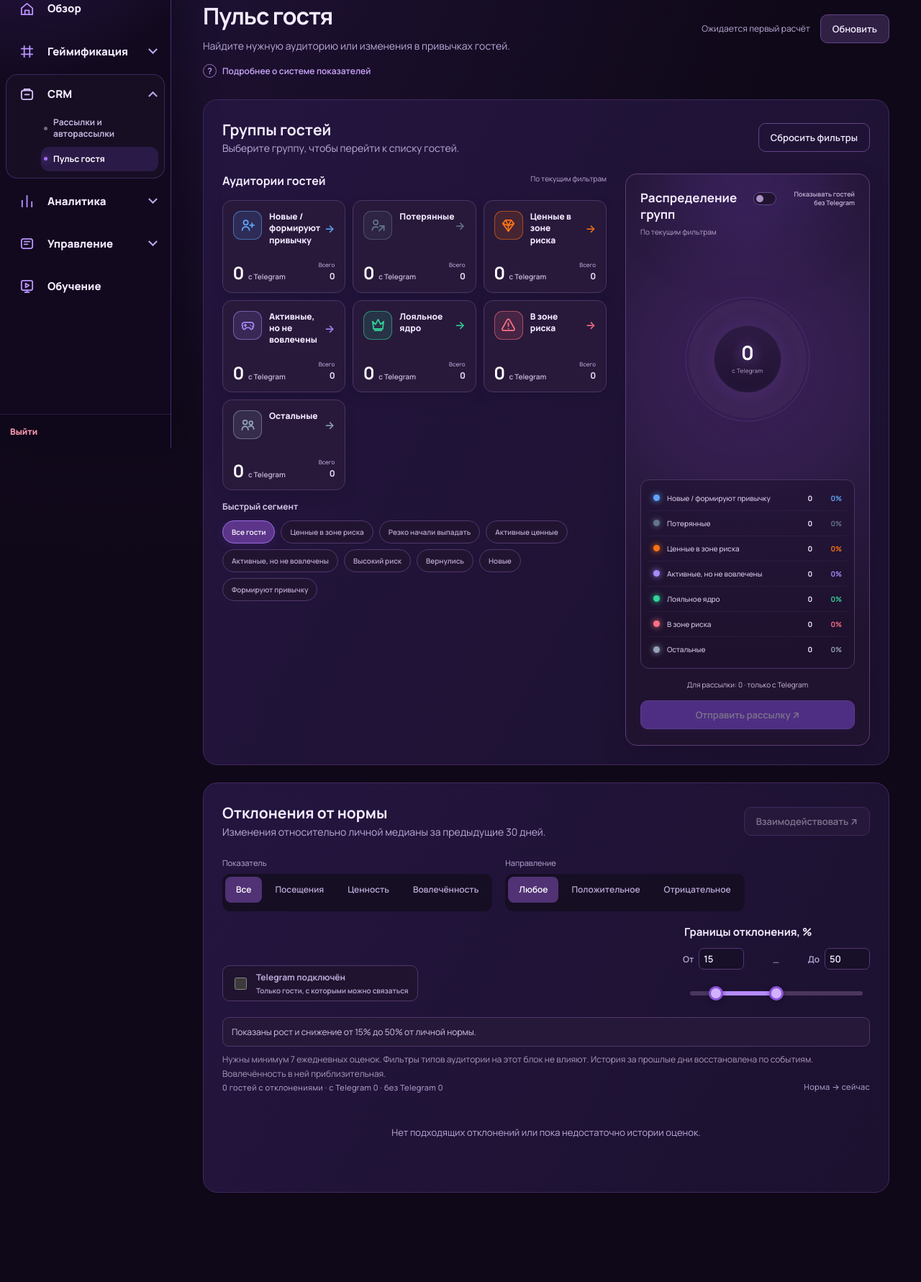
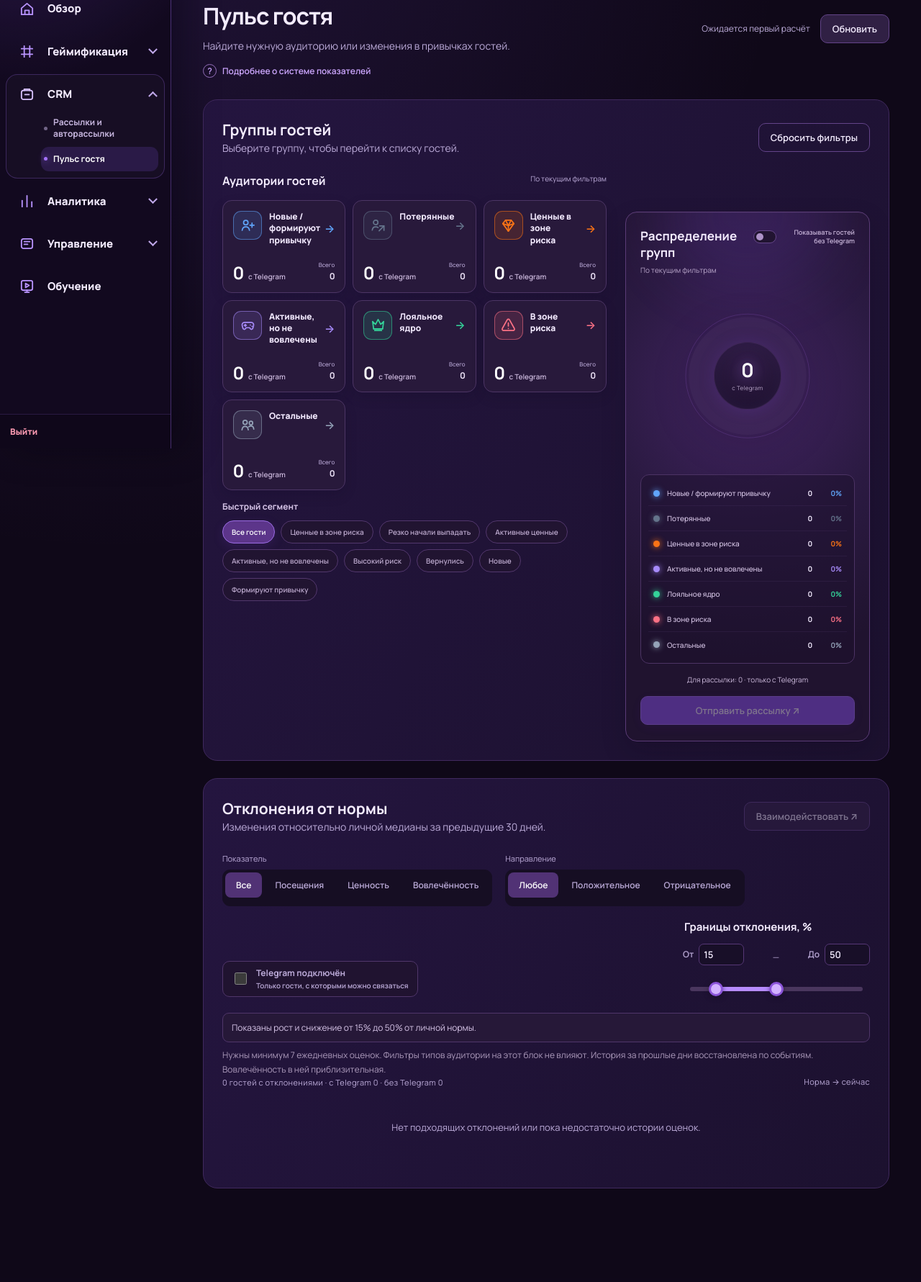
Before and after one commit to stigmaates/CM_V2, a Flask app: page /owner/guest-pulse in a window 1280 px wide. Shown: the part 177-1958 px from the top of the page at 72% size. After the commit the page ends 1828 px from the top, so only its background shows below. Run offline with Flask 3, Linux system fonts and the light colour scheme; the visitor is signed in with stand-in values (Sample User, id 1); data that the repository does not hold is empty; some libraries are stand-ins or nearby versions.

Commit message:
Align and enlarge guest distribution chart

```diff
--- a/app/static/css/guest_pulse.css
+++ b/app/static/css/guest_pulse.css
@@ -151,6 +151,9 @@
 #gpChartLabels{pointer-events:none}.gp-chart-sector,.gp-chart-callout,.gp-chart-callout-dot,.gp-chart-percent,.gp button.gp-legend-row{transition:opacity .2s,filter .2s,background .2s,transform .2s}.gp button.gp-legend-row.is-dimmed{opacity:.2}.gp button.gp-legend-row.is-highlighted{background:#49305f;transform:translateX(2px)}
 .gp-segment-label{gap:10px}.gp-segment-label>span{font-size:12px;font-weight:650;color:#d8c6e9}.gp-segment-chips{display:flex;flex-wrap:wrap;gap:8px}.gp .gp-segment-chips button{width:auto;margin:0;padding:8px 12px;border-color:#52376d;border-radius:99px;background:#211431;color:#baa7cb;font-size:10px}.gp .gp-segment-chips button:hover,.gp .gp-segment-chips button:focus-visible{background:#352249;color:#eee5f8}.gp .gp-segment-chips button.is-active{border-color:#9b6ce3;background:#5c358a;color:#fff;box-shadow:0 4px 14px #6f3bb72e}
 
+/* Align the distribution card with the first audience row and use its chart space efficiently. */
+@media(min-width:1251px){.gp-chart-block{margin-top:53px}.gp-donut{width:min(100%,430px);aspect-ratio:1.25}}
+
 /* Audience drilldown opens above the overview and keeps the page position intact. */
 .gp-audience-dialog{box-sizing:border-box;width:min(1280px,calc(100vw - 28px));max-width:none;height:min(860px,calc(100dvh - 28px));max-height:none;margin:auto;padding:0;border:1px solid #68478a;border-radius:20px;background:#1b102a;color:var(--text-main);overflow:hidden;box-shadow:0 28px 90px #07030dbd}
 .gp-audience-dialog::backdrop{background:#09040ec4;backdrop-filter:blur(7px)}
--- a/app/templates/owner/guest_pulse.html
+++ b/app/templates/owner/guest_pulse.html
@@ -1,6 +1,6 @@
 {% extends 'owner/base.html' %}
 {% block title %}{{ header_club_name or 'Cyber Bonus' }} — Пульс гостя{% endblock %}
-{% block extra_css %}<link rel="stylesheet" href="{{ url_for('static', filename='css/dashboard.css') }}"><link rel="stylesheet" href="{{ url_for('static', filename='css/guest_pulse.css', v='20260919-audience-drawer-2') }}">{% endblock %}
+{% block extra_css %}<link rel="stylesheet" href="{{ url_for('static', filename='css/dashboard.css') }}"><link rel="stylesheet" href="{{ url_for('static', filename='css/guest_pulse.css', v='20260919-chart-align-1') }}">{% endblock %}
 {% block content %}
 <main class="gp" id="guestPulse">
   <header class="gp-heading"><div><span class="gp-eyebrow">ГОСТИ И ОТНОШЕНИЯ</span><h1>Пульс гостя</h1><p>Найдите нужную аудиторию или изменения в привычках гостей.</p><button type="button" class="gp-help-trigger" id="gpHelpOpen" aria-haspopup="dialog" aria-controls="gpHelpDialog" aria-expanded="false"><span aria-hidden="true">?</span> Подробнее о системе показателей</button></div><div class="gp-sync"><span id="gpUpdated">Загрузка данных…</span><button type="button" id="gpRefresh">Обновить</button></div></header>
@@ -9,7 +9,7 @@
     <div class="gp-section-head"><div><h2 id="gpAudienceTitle">Группы гостей</h2><p>Выберите группу, чтобы перейти к списку гостей.</p></div><button type="button" class="gp-quiet" id="gpReset">Сбросить фильтры</button></div>
     <div class="gp-audience-layout">
       <div class="gp-audiences"><div class="gp-audience-panel-head"><h3>Аудитории гостей</h3><span>По текущим фильтрам</span></div><div id="gpAudienceList" class="gp-audience-cards"></div><div class="gp-segment-label"><span>Быстрый сегмент</span><div class="gp-segment-chips" id="gpSegments"><button type="button" data-segment="" class="is-active" aria-pressed="true">Все гости</button>{% for key,label in segments.items() %}<button type="button" data-segment="{{ key }}" aria-pressed="false">{{ label }}</button>{% endfor %}</div></div></div>
-      <aside class="gp-chart-block" aria-labelledby="gpDistributionTitle"><div class="gp-distribution-head"><div><h3 id="gpDistributionTitle">Распределение групп</h3><p>По текущим фильтрам</p></div><label class="gp-chart-toggle"><input type="checkbox" id="gpChartIncludeWithout"><span aria-hidden="true"></span><b>Показывать гостей без Telegram</b></label></div><div class="gp-donut"><svg viewBox="-55 -55 350 350" id="gpChart" aria-label="Распределение гостей по группам"><circle class="gp-chart-halo" cx="120" cy="120" r="101"/><circle class="gp-chart-track" cx="120" cy="120" r="70"/><g id="gpChartSectors"></g><g id="gpChartLabels" aria-hidden="true"></g></svg><div class="gp-pie-center"><strong id="gpDistributionTotal">—</strong><span id="gpDistributionTotalLabel">с Telegram</span></div></div><p id="gpChartTip" class="gp-sr-only" aria-live="polite">Выберите сектор или карточку группы</p><div class="gp-distribution-legend" id="gpDistributionLegend"></div><span class="gp-selection-count" id="gpSelectionCount">Выбрано гостей: —</span><button type="button" class="gp-primary" id="gpMail" disabled>Отправить рассылку <span aria-hidden="true">↗</span></button></aside>
+      <aside class="gp-chart-block" aria-labelledby="gpDistributionTitle"><div class="gp-distribution-head"><div><h3 id="gpDistributionTitle">Распределение групп</h3><p>По текущим фильтрам</p></div><label class="gp-chart-toggle"><input type="checkbox" id="gpChartIncludeWithout"><span aria-hidden="true"></span><b>Показывать гостей без Telegram</b></label></div><div class="gp-donut"><svg viewBox="-55 -20 350 280" id="gpChart" aria-label="Распределение гостей по группам"><circle class="gp-chart-halo" cx="120" cy="120" r="101"/><circle class="gp-chart-track" cx="120" cy="120" r="70"/><g id="gpChartSectors"></g><g id="gpChartLabels" aria-hidden="true"></g></svg><div class="gp-pie-center"><strong id="gpDistributionTotal">—</strong><span id="gpDistributionTotalLabel">с Telegram</span></div></div><p id="gpChartTip" class="gp-sr-only" aria-live="polite">Выберите сектор или карточку группы</p><div class="gp-distribution-legend" id="gpDistributionLegend"></div><span class="gp-selection-count" id="gpSelectionCount">Выбрано гостей: —</span><button type="button" class="gp-primary" id="gpMail" disabled>Отправить рассылку <span aria-hidden="true">↗</span></button></aside>
     </div>
   </section>
   <section class="gp-card" aria-labelledby="gpDeviationTitle"><div class="gp-section-head"><div><h2 id="gpDeviationTitle">Отклонения от нормы</h2><p>Изменения относительно личной медианы за предыдущие 30 дней.</p></div><button type="button" id="gpDeviationInteract" disabled>Взаимодействовать ↗</button></div>
```
